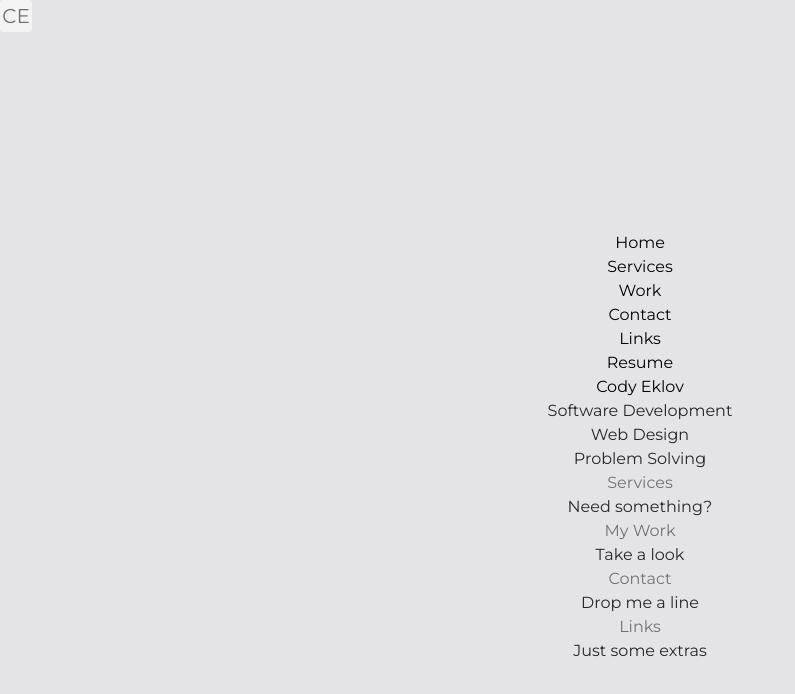
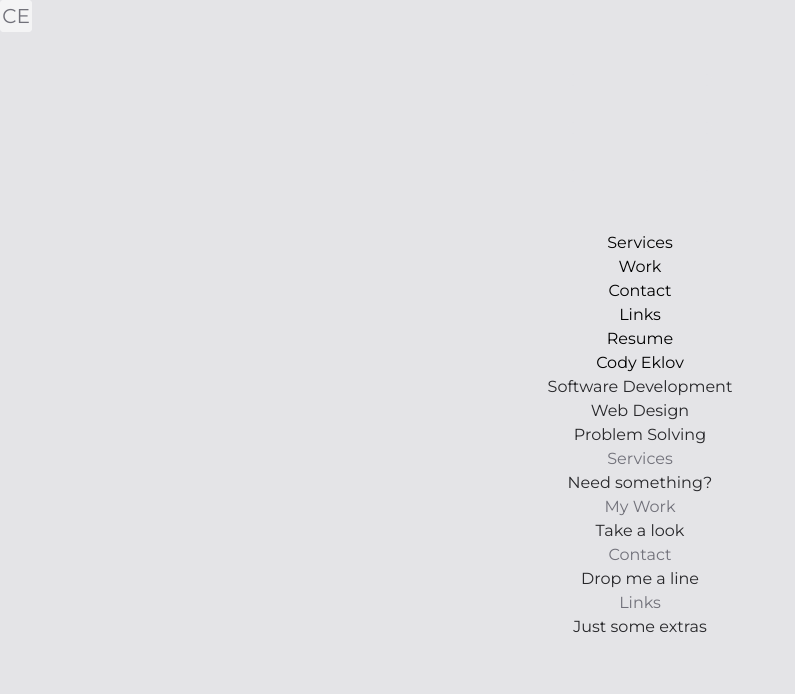
Before and after one commit to ceklov/CEKLOV, a Vue app: page / in a window 1280 px wide. Both pictures are taken after a click on the button 640 px from the left and 128 px from the top of the page. Shown: the top 694 px of the page, without its empty margins (0-795 px from the left). Built offline with nearby package versions, Linux system fonts and the light colour scheme.

Commit message:
fix resume and header nav visual

```diff
--- a/src/components/HeaderComponent.vue
+++ b/src/components/HeaderComponent.vue
@@ -195,6 +195,7 @@
             mt-2
           "
         >
+
           <li
             class="
               text-right
@@ -207,7 +208,7 @@
               hover:font-semibold
             "
           >
-            <a href="/#home">Home</a>
+            <a href="/#services" @click="close">Services</a>
           </li>
 
           <li
@@ -222,7 +223,7 @@
               hover:font-semibold
             "
           >
-            <a href="/#services">Services</a>
+            <a href="/#work" @click="close">Work</a>
           </li>
 
            <li
@@ -237,7 +238,7 @@
               hover:font-semibold
             "
           >
-            <a href="/#work">Work</a>
+            <a href="/#contact" @click="close">Contact</a>
           </li>
 
           <li
@@ -252,22 +253,7 @@
               hover:font-semibold
             "
           >
-            <a href="/#contact">Contact</a>
-          </li>
-
-          <li
-            class="
-              text-right
-              uppercase
-              px-2
-              mb-4
-              w-28
-            hover:bg-zinc-200
-            hover:text-zinc-800
-              hover:font-semibold
-            "
-          >
-            <a href="/#links">Links</a>
+            <a href="/#links" @click="close">Links</a>
           </li>
 
           <li
@@ -300,8 +286,13 @@
   setup() {
     let show = ref(false);
     const isOpen = () => (show.value = !show.value);
-    const openResume = () => window.open("/src/assets/eklov-resume.pdf");
-    return { show, isOpen, openResume };
+    const close = () => (show.value = false);
+    const openResume = () => {
+      window.open("/eklov-resume.pdf");
+      close();
+    };
+
+    return { show, isOpen, openResume, close };
   },
 };
 </script>
```
Also changed, not shown: 1 other file (tests, documents, lock files or other folders). Lines whose indentation alone changed are shown as unchanged.
